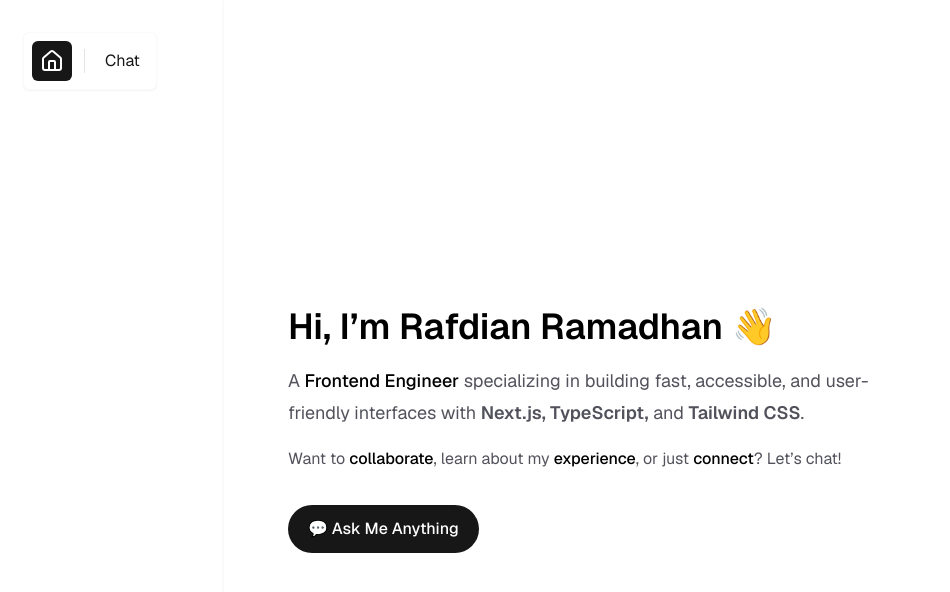
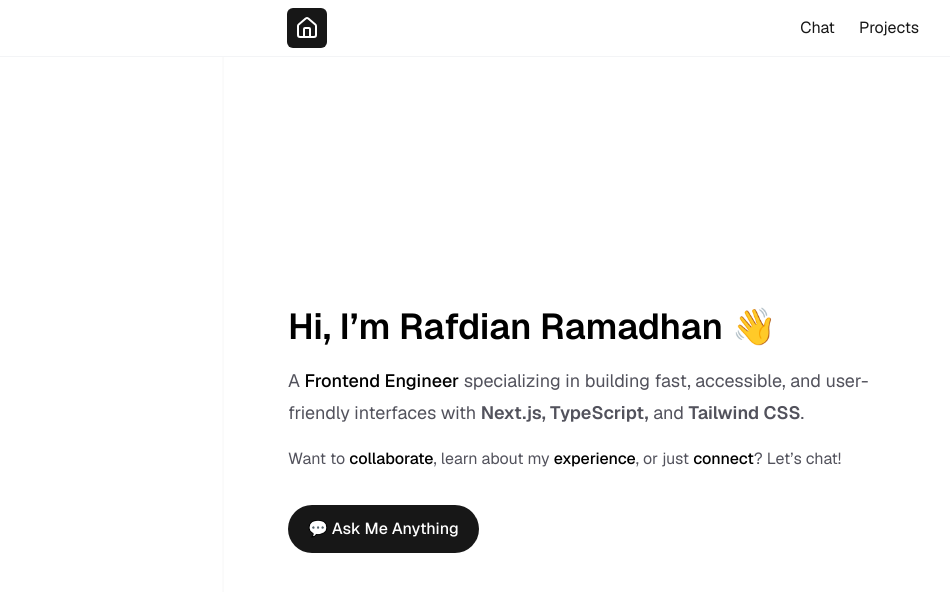
Before and after one commit to rafdspace/rafdian-web, a Next.js app: page / in a window 1280 px wide. Shown: the top 592 px of the page, without its empty margins (33-983 px from the left). Built offline with nearby package versions, Linux system fonts and the light colour scheme.

Commit message:
feat: menu header

```diff
--- a/src/components/Header.tsx
+++ b/src/components/Header.tsx
@@ -1,6 +1,6 @@
 "use client";
 
-import { House } from "lucide-react";
+import { House, Menu, X } from "lucide-react";
 import Link from "next/link";
 import { usePathname } from "next/navigation";
 import React from "react";
@@ -8,25 +8,39 @@ import React from "react";
 const LINKS = [
   { href: "/", label: <House />, key: "home" },
   { href: "/chat", label: "Chat", key: "chat" },
+  { href: "/projects", label: "Projects", key: "projects" },
 ];
 
 const Header = () => {
   const pathname = usePathname();
+  const [open, setOpen] = React.useState(false);
+
+  const desktopLinks = LINKS.slice(1);
+  const mobileLinks = LINKS.slice(1);
 
   return (
-    <div
-      className="fixed h-max flex gap-2 items-center left-1/2 -translate-x-1/2 bottom-6 md:absolute md:left-14 md:top-8 md:translate-x-0 border rounded-md border-gray-50 p-2 shadow-xs bg-white dark:bg-black z-100
-      "
+    <header className="fixed top-0 w-full border-b border-gray-100 bg-white dark:bg-black z-50">
+      <div className="w-full max-w-3xl mx-auto flex items-center justify-between py-2 px-6 sm:px-16">
+        <Link
+          href="/"
+          className={`p-2 rounded-md transition flex items-center ${
+            pathname === "/"
+              ? "bg-foreground text-white"
+              : "hover:bg-gray-100 text-foreground"
+          }`}
         >
-      {LINKS.map(({ href, label, key }, index) => {
+          <House />
+        </Link>
+
+        <nav className="hidden md:flex gap-2 items-center">
+          {desktopLinks.map(({ href, label, key }) => {
             const isActive = pathname === href;
-        const isLast = index === LINKS.length - 1;
 
             return (
-          <React.Fragment key={key}>
               <Link
+                key={key}
                 href={href}
-              className={`p-2 w-max rounded-md cursor-pointer transition-colors flex items-center ${
+                className={`p-2 rounded-md transition ${
                   isActive
                     ? "bg-foreground text-white"
                     : "hover:bg-gray-100 text-foreground"
@@ -34,11 +48,41 @@ const Header = () => {
               >
                 {label}
               </Link>
-            {!isLast && <div className="h-6 w-px bg-zinc-200 mx-1" />}
-          </React.Fragment>
+            );
+          })}
+        </nav>
+
+        <button
+          className="md:hidden p-2 rounded-md hover:bg-gray-100"
+          onClick={() => setOpen(!open)}
+        >
+          {open ? <X /> : <Menu />}
+        </button>
+      </div>
+
+      {open && (
+        <div className="md:hidden border-t border-gray-100 bg-white dark:bg-black">
+          {mobileLinks.map(({ href, label, key }) => {
+            const isActive = pathname === href;
+
+            return (
+              <Link
+                key={key}
+                href={href}
+                onClick={() => setOpen(false)}
+                className={`block px-6 py-3 transition ${
+                  isActive
+                    ? "bg-foreground text-white"
+                    : "hover:bg-gray-100 text-foreground"
+                }`}
+              >
+                {label}
+              </Link>
             );
           })}
         </div>
+      )}
+    </header>
   );
 };
 
```
Lines whose indentation alone changed are shown as unchanged.
